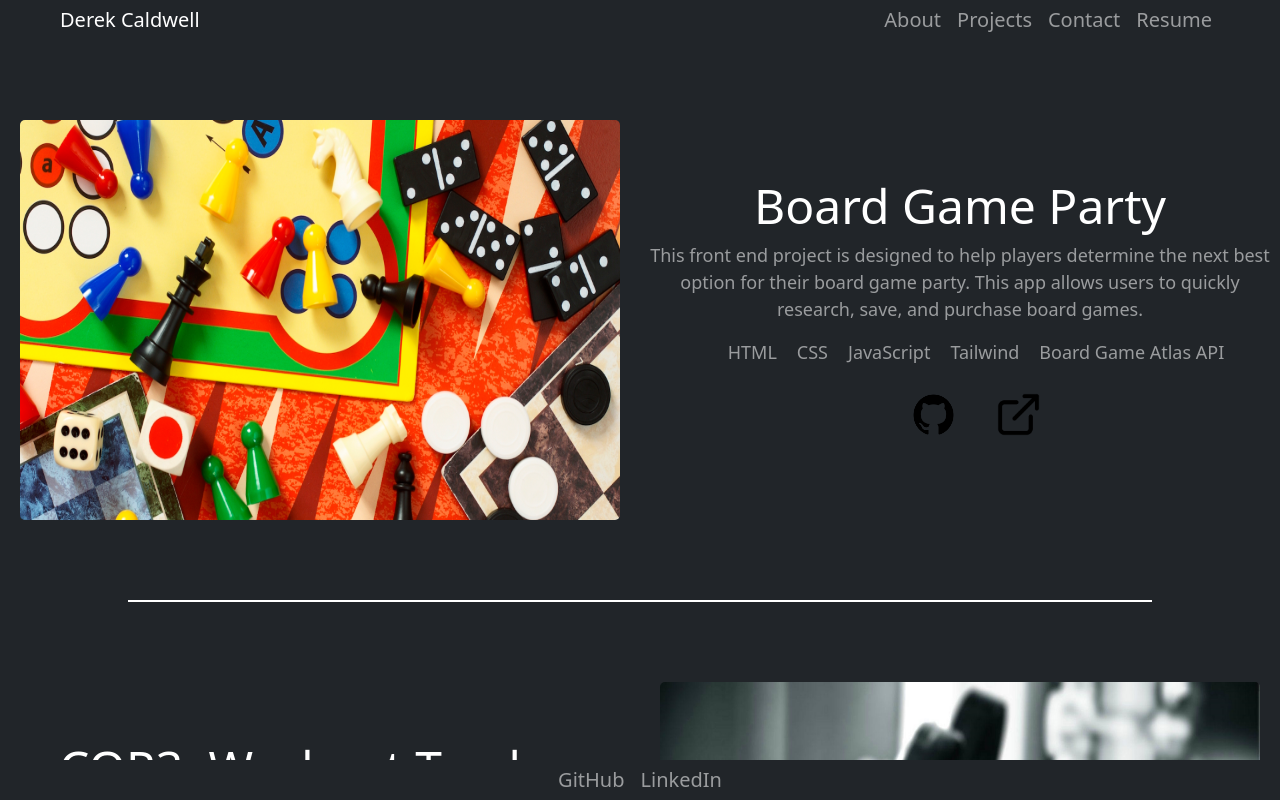
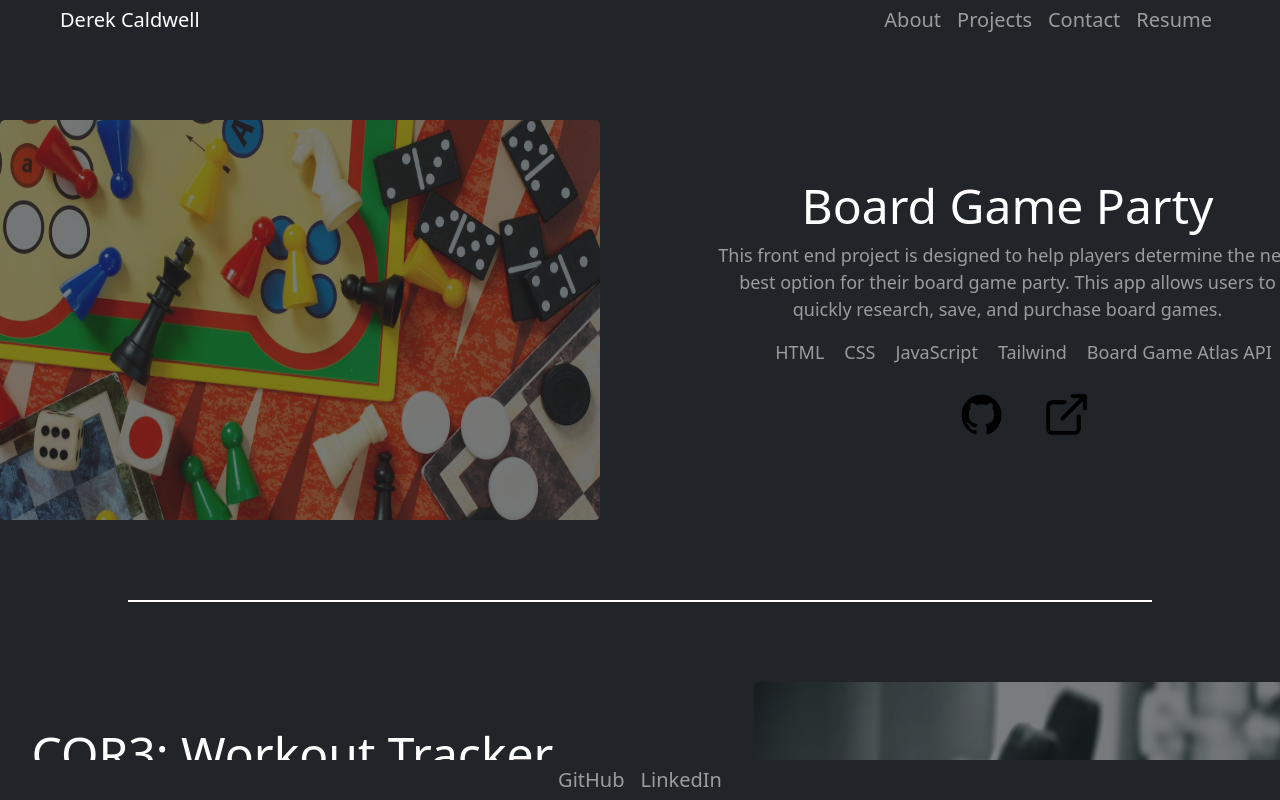
Before and after one commit to CaldwellDerek/professional-portfolio, a React (Create React App) app in the folder portfolio/: page /projects in a window 1280 px wide. Built offline with nearby package versions, Linux system fonts and the light colour scheme.

Commit message:
improved project spacing, added overlay and hover effects

```diff
--- a/portfolio/src/components/projects/index.css
+++ b/portfolio/src/components/projects/index.css
@@ -28,19 +28,32 @@
     font-size: 18px !important;
 }
 
-
 .project-1,
 .project-2,
 .project-3 {
-    width: 100%;
+    width: 1300px;
     display: flex;
-    justify-content: center;
+    justify-content: space-between;
     margin: 80px auto;
 }
 
-.project-image-container {
+.project-image-container,
+.project-image-container-mid {
+    background: #FFF;
+    border-radius: 10px;
+    opacity: 0.4;
+    transition: opacity 1s;
+}
+
+.project-image-container:hover,
+.project-image-container-mid:hover {
+    opacity: 1;
+}
+
+.project-image-container,
+.project-image-container-mid {
     height: 100%;
-    width: 50%;
+    width: 42%;
 }
 
 .project-image {
@@ -50,7 +63,7 @@
 
 .project-info {
     height: 100%;
-    width: 50%;
+    width: 45%;
     display: flex;
     flex-direction: column;
     justify-content: center;
--- a/portfolio/src/components/projects/index.js
+++ b/portfolio/src/components/projects/index.js
@@ -70,7 +70,7 @@ const Projects = () => {
                         </li>
                     </ul>
                 </div>
-                <div className="project-image-container">
+                <div className="project-image-container-mid">
                     <img className="project-image" src={cwtimage} alt="placeholder" />
                 </div>
             </div>
```
